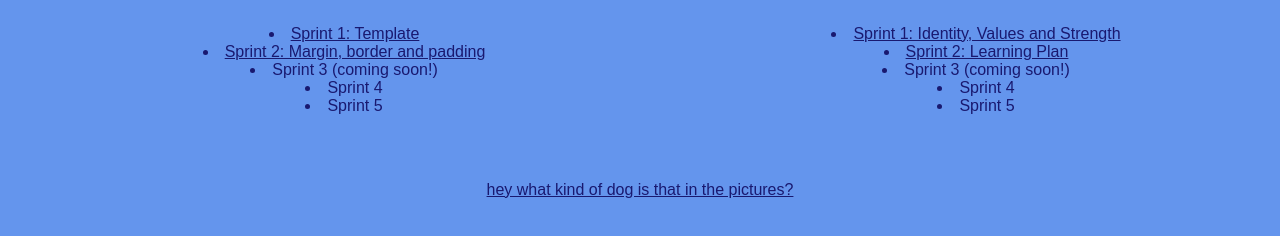
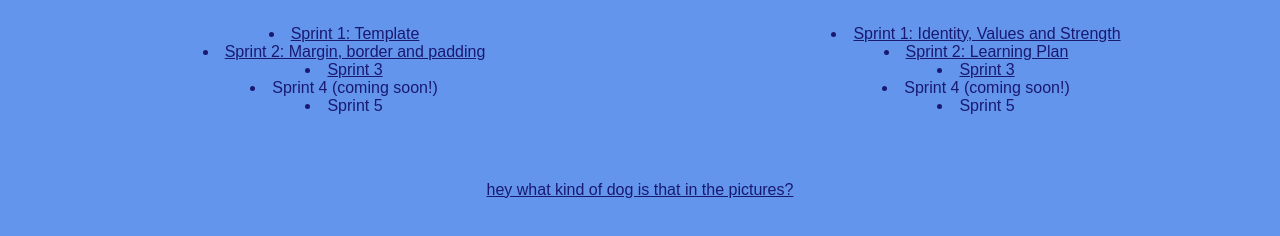
Before and after one commit to caroline-pitcher/caroline-pitcher.github.io, a plain HTML site: page index.html in a window 1280 px wide. Shown: the part 528-764 px from the top of the page. Drawn offline with Linux system fonts and the light colour scheme.

Commit message:
Add links to index for sprint 3 blogs

```diff
--- a/index.html
+++ b/index.html
@@ -13,8 +13,8 @@
     <ul>
       <a href="../caroline-pitcher.github.io/blogs/sprint1-template.html"><li>Sprint 1: Template</li></a>
       <a href="../caroline-pitcher.github.io/blogs/sprint2-margin-border-padding.html"><li>Sprint 2: Margin, border and padding</li></a>
-      <li>Sprint 3 (coming soon!)</li>
-      <li>Sprint 4</li>
+      <a href="../caroline-pitcher.github.io/blogs/sprint3-technical.html"><li>Sprint 3</li></a>
+      <li>Sprint 4 (coming soon!)</li>
       <li>Sprint 5</li>
     </ul>
   </div>
@@ -24,8 +24,8 @@
     <ul>
     <a href="../caroline-pitcher.github.io/blogs/sprint1-identity.html"><li>Sprint 1: Identity, Values and Strength</li></a>
     <a href="../caroline-pitcher.github.io/blogs/sprint2-learningplan.html"><li>Sprint 2: Learning Plan</li></a>
-    <li>Sprint 3 (coming soon!)</li>
-    <li>Sprint 4</li>
+    <a href="../caroline-pitcher.github.io/blogs/sprint3-cultural.html"><li>Sprint 3</li></a>
+    <li>Sprint 4 (coming soon!)</li>
     <li>Sprint 5</li>
     </ul>
   </div>
```
